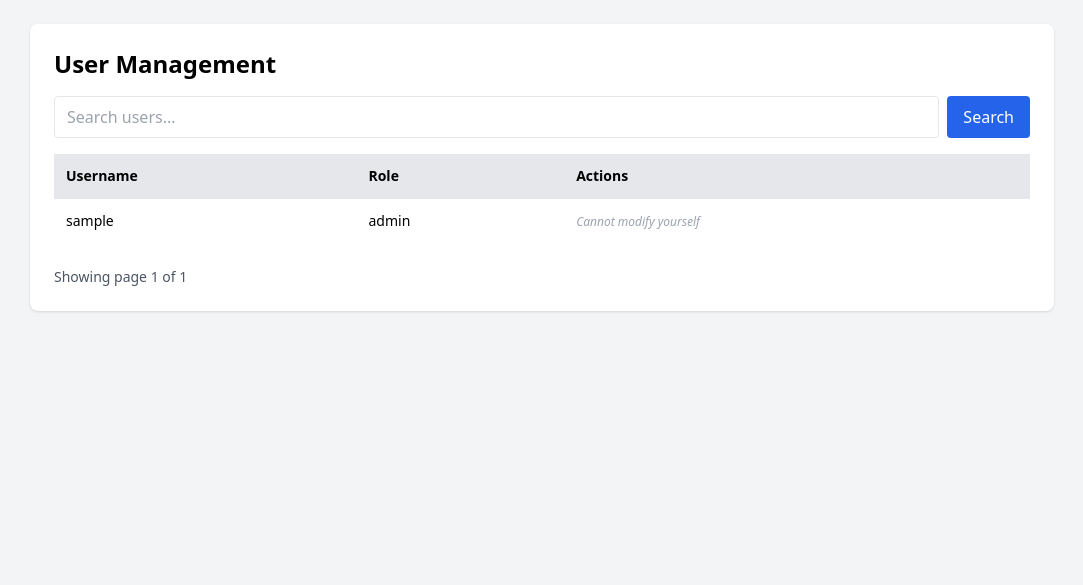
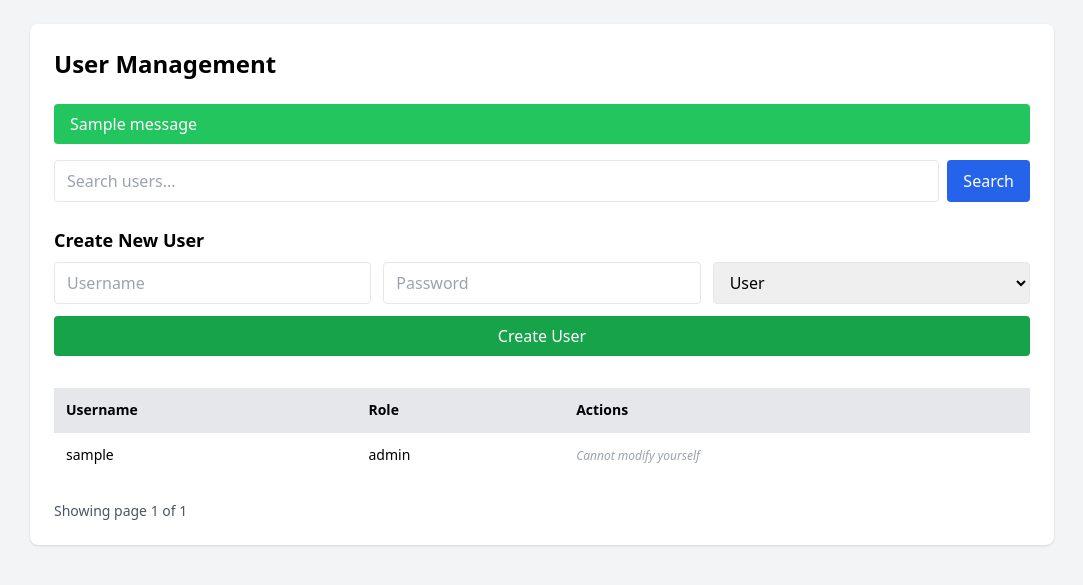
Before and after one commit to offsec64/goonOS, a Flask app: page /manage-users in a window 1280 px wide. Shown: the top 585 px of the page, without its empty margins (98-1181 px from the left). Run offline with Flask 3, Linux system fonts and the light colour scheme; a user stored in the database is signed in; tables that the repository leaves empty or names only in its code hold one stand-in row (values such as "Sample post"); one stand-in notice (Sample message) is shown; some libraries are stand-ins or nearby versions.

Commit message:
Update user management

```diff
--- a/server.py
+++ b/server.py
@@ -20,6 +20,7 @@ import mysql.connector
 from datetime import datetime
 from dotenv import load_dotenv
 from user_agents import parse as parse_ua
+from werkzeug.security import generate_password_hash
 
 # Load and define environment variables from .env file
 load_dotenv()
@@ -186,12 +187,13 @@ def reveal_ip():
 @login_required
 @role_required('admin')
 def manage_users():
-    if request.method == 'POST':
+    # Handle role update or deletion
+    if request.method == 'POST' and 'user_id' in request.form:
         user_id = request.form.get('user_id')
         action = request.form.get('action')
         user = User.query.get(user_id)
 
-        if user and str(user.id) != str(current_user.id):  # prevent self action
+        if user and str(user.id) != str(current_user.id):  # prevent self-action
             if action == 'promote':
                 user.role = 'admin'
             elif action == 'demote':
@@ -201,6 +203,23 @@ def manage_users():
             db.session.commit()
         return redirect(url_for('manage_users', q=request.args.get('q', ''), page=request.args.get('page', 1)))
 
+    # Handle new user creation
+    if request.method == 'POST' and 'new_username' in request.form:
+        new_username = request.form['new_username']
+        new_password = request.form['new_password']
+        new_role = request.form.get('new_role', 'user')
+        if new_username and new_password:
+            if User.query.filter_by(username=new_username).first():
+                flash('Username already exists.', 'error')
+            else:
+                hashed_pw = generate_password_hash(new_password)
+                new_user = User(username=new_username, password=hashed_pw, role=new_role)
+                db.session.add(new_user)
+                db.session.commit()
+                flash('User created successfully.', 'success')
+        return redirect(url_for('manage_users'))
+
+    # Filtering & Pagination
     query = User.query
     search_term = request.args.get('q', '')
     if search_term:
--- a/templates/manage_users.html
+++ b/templates/manage_users.html
@@ -8,10 +8,23 @@
 <body class="bg-gray-100 min-h-screen p-6">
 
   <div class="max-w-5xl mx-auto bg-white p-6 rounded-lg shadow">
-    <h1 class="text-2xl font-bold mb-4">User Management</h1>
+    <h1 class="text-2xl font-bold mb-6">User Management</h1>
+
+    <!-- Flash Messages -->
+    {% with messages = get_flashed_messages(with_categories=true) %}
+      {% if messages %}
+        <div class="mb-4">
+          {% for category, message in messages %}
+            <div class="px-4 py-2 rounded text-white {{ 'bg-green-500' if category == 'success' else 'bg-red-500' }}">
+              {{ message }}
+            </div>
+          {% endfor %}
+        </div>
+      {% endif %}
+    {% endwith %}
 
     <!-- Search -->
-    <form method="get" class="mb-4 flex gap-2">
+    <form method="get" class="mb-6 flex gap-2">
       <input type="text" name="q" value="{{ q }}" placeholder="Search users..."
              class="px-3 py-2 border rounded w-full">
       <button type="submit"
@@ -19,6 +32,25 @@
         Search
       </button>
     </form>
+
+    <!-- Add User -->
+    <div class="mb-8">
+      <h2 class="text-lg font-semibold mb-2">Create New User</h2>
+      <form method="post" class="grid grid-cols-1 sm:grid-cols-3 gap-3">
+        <input type="text" name="new_username" placeholder="Username"
+               class="px-3 py-2 border rounded" required>
+        <input type="password" name="new_password" placeholder="Password"
+               class="px-3 py-2 border rounded" required>
+        <select name="new_role" class="px-3 py-2 border rounded">
+          <option value="user">User</option>
+          <option value="admin">Admin</option>
+        </select>
+        <button type="submit"
+                class="sm:col-span-3 bg-green-600 text-white px-4 py-2 rounded hover:bg-green-700">
+          Create User
+        </button>
+      </form>
+    </div>
 
     <!-- Table -->
     <table class="w-full table-auto border-collapse">
@@ -38,17 +70,10 @@
             {% if user.id != current_user.id %}
             <form method="post" class="flex flex-wrap gap-2 items-center">
               <input type="hidden" name="user_id" value="{{ user.id }}">
-              {% if user.role != 'admin' %}
-              <button name="action" value="promote"
+              <button name="action" value="{{ 'promote' if user.role != 'admin' else 'demote' }}"
                       class="bg-blue-500 text-white px-2 py-1 rounded hover:bg-blue-600 text-xs">
-                Promote
+                {{ 'Promote' if user.role != 'admin' else 'Demote' }}
               </button>
-              {% else %}
-              <button name="action" value="demote"
-                      class="bg-gray-500 text-white px-2 py-1 rounded hover:bg-gray-600 text-xs">
-                Demote
-              </button>
-              {% endif %}
               <button name="action" value="delete"
                       onclick="return confirm('Are you sure?')"
                       class="bg-red-500 text-white px-2 py-1 rounded hover:bg-red-600 text-xs">
```
